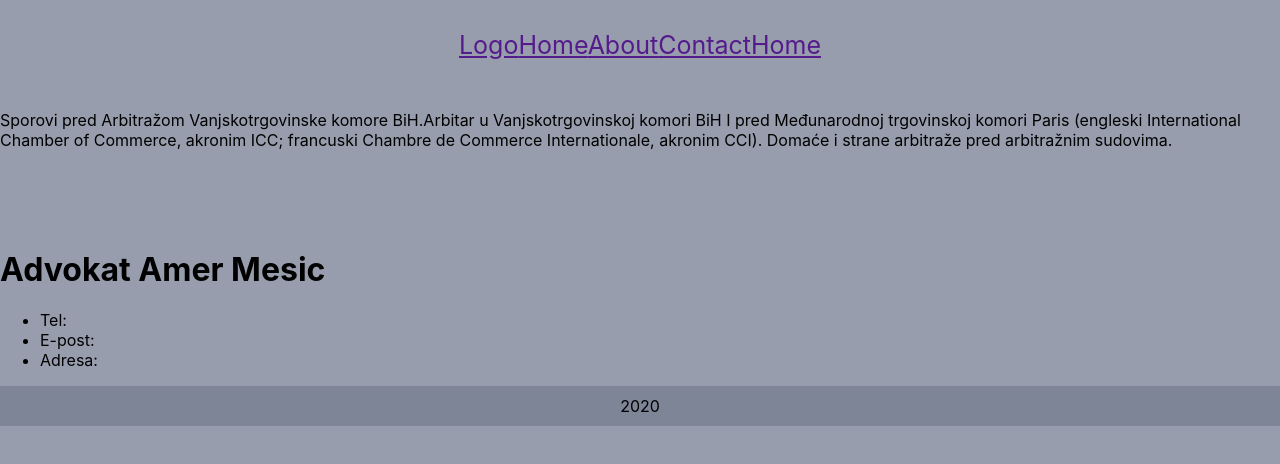
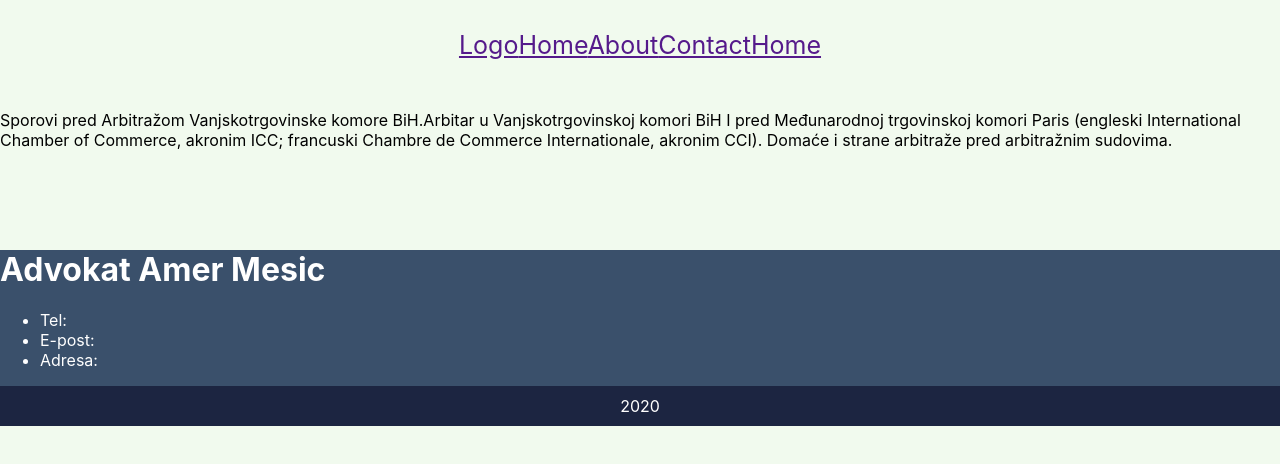
Before and after one commit to strobej/mesic, a React (Create React App) app: page / in a window 1280 px wide. Shown: the top 464 px of the page. Built offline with nearby package versions, Linux system fonts and the light colour scheme.

Commit message:
added colurs

```diff
--- a/src/App.css
+++ b/src/App.css
@@ -38,7 +38,7 @@
 }
 
 body {
-  background-color: #979dac;
+  background-color: #f1faee;
 }
 
 .nav-bar {
@@ -55,11 +55,23 @@ body {
 .footer-bar {
   margin-top: 100px;
   margin-bottom: 30px;
+  background-color: #3a506b;
+  color:white;
 }
 
 .year {
-  background-color: #7d8597;
+  background-color :#1c2541;
+  color: white;
   padding-top: 10px;
   padding-bottom: 10px;
   text-align: center;
 }
+
+
+@media only screen and (max-width: 350px) {
+  body {
+    width: 260px;
+    font-size: 20px;
+    height: 25px;
+  }
+}
```
